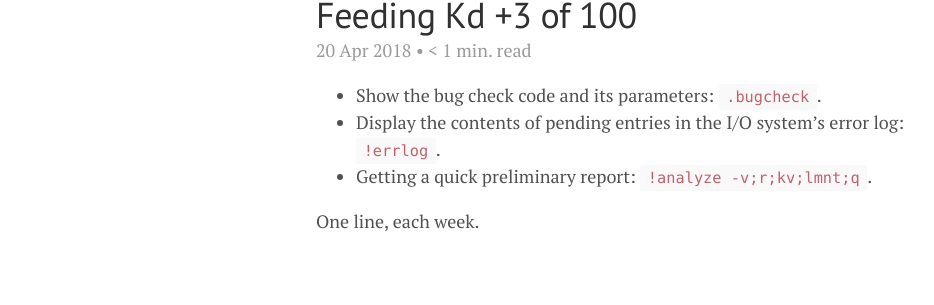
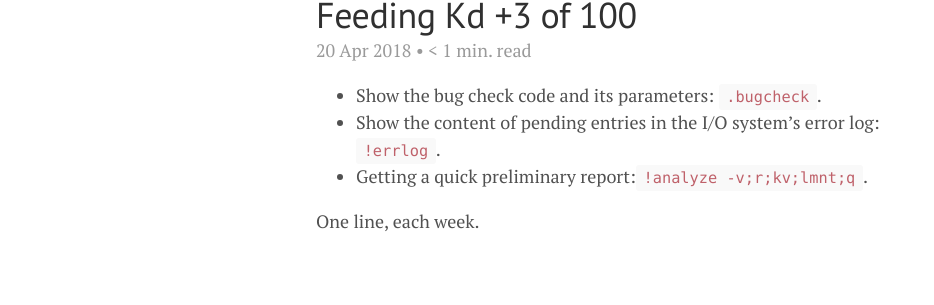
Before and after one commit to lgeurts/lgeurts.github.io, a Jekyll site: the page built from _posts/2018-04-20-feeding-kd.md, in a window 1280 px wide. Shown: the part 127-432 px from the top of the page, without its empty margins (0-934 px from the left). Built offline with Jekyll 4.4.1, drawn with Linux system fonts in a browser that asks for light colours; nearby versions of some CDN libraries; comment, search, counter and statistics services are not loaded.

Commit message:
Update 2018-04-20-feeding-kd.md

```diff
--- a/_posts/2018-04-20-feeding-kd.md
+++ b/_posts/2018-04-20-feeding-kd.md
@@ -8,7 +8,7 @@ tags: [ WinDbg ]
 ---
 
 * Show the bug check code and its parameters: `.bugcheck`.
-* Display the contents of pending entries in the I/O system's error log: `!errlog`.
-* Getting a quick preliminary report: `!analyze -v;r;kv;lmnt;q`.
+* Show the content of pending entries in the I/O system's error log: `!errlog`.
+* Getting a quick preliminary report:`!analyze -v;r;kv;lmnt;q`.
 
 One line, each week.
```
